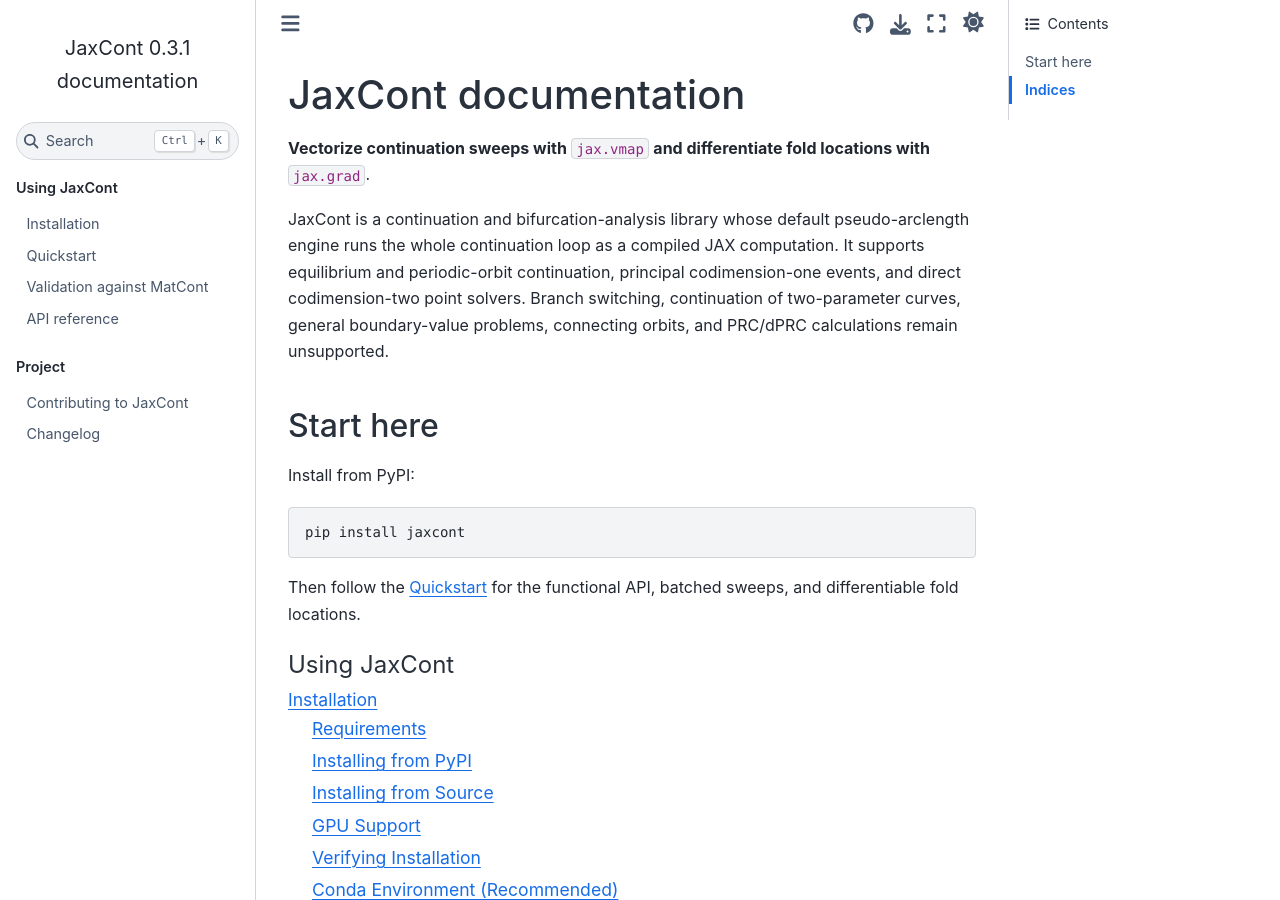
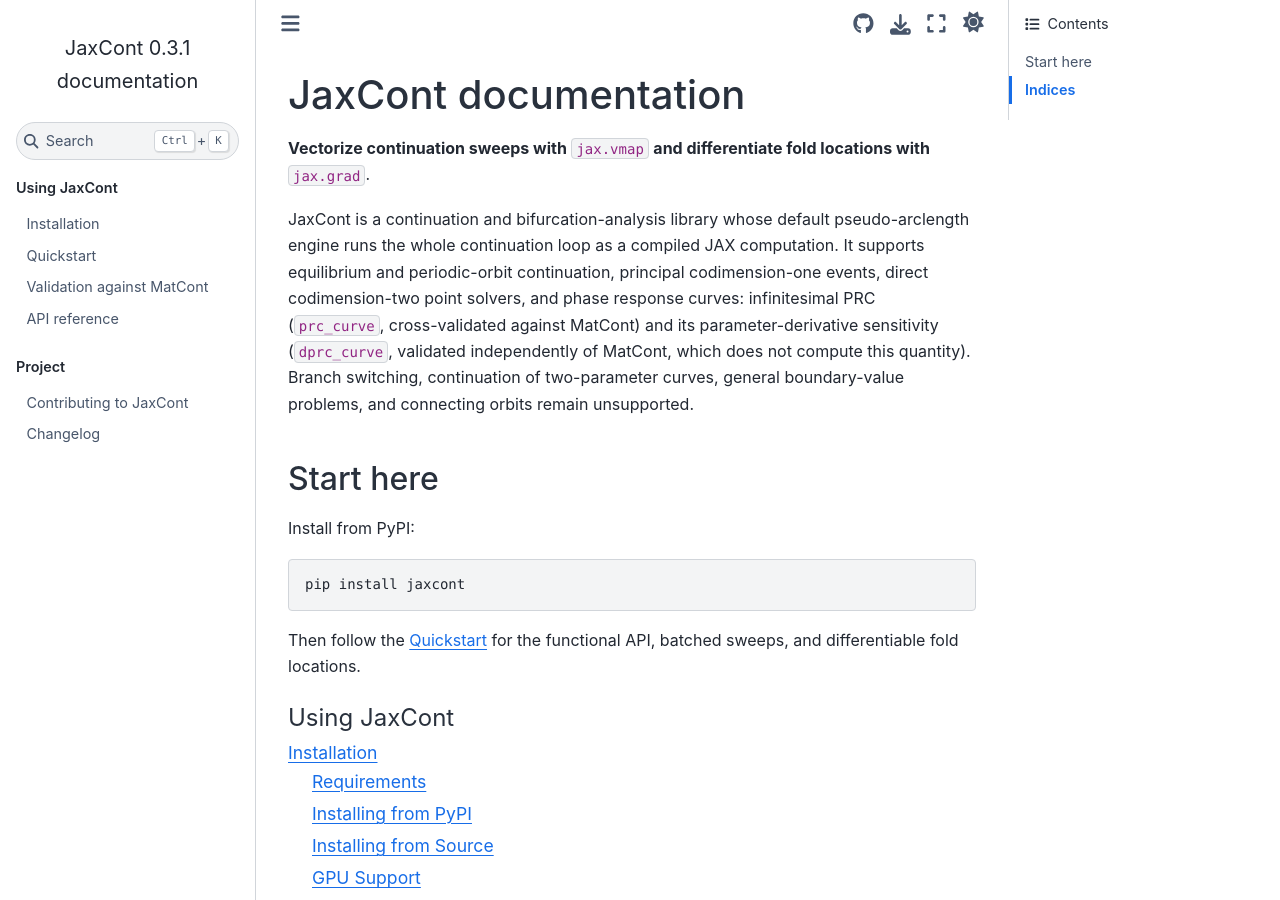
Before and after one commit to Ziaeemehr/JaxCont, a Sphinx documentation site: the page built from docs/source/index.rst, in a window 1280 px wide and 900 px high. Built offline with Sphinx 7.4.7 and the Sphinx Book theme 1.1.4, drawn with Linux system fonts in a browser that asks for light colours; pages that are not in the unit, such as notebooks, are missing from menus.

Commit message:
docs: PRC/dPRC is no longer future work
README.md and docs/source/index.rst both still listed PRC/dPRC as
unsupported/future work. Infinitesimal PRC (prc_curve) is implemented
and cross-validated against MatCont (MC-PRC-001); its parameter-derivative
sensitivity (dprc_curve) is implemented and validated independently
(MatCont doesn't compute this quantity, so no MatCont cross-check
applies). Update both to state this accurately, matching the tone of
examples/MatCont/README.md's already-correct description.

```diff
--- a/docs/source/index.rst
+++ b/docs/source/index.rst
@@ -7,9 +7,12 @@
 JaxCont is a continuation and bifurcation-analysis library whose default
 pseudo-arclength engine runs the whole continuation loop as a compiled JAX
 computation. It supports equilibrium and periodic-orbit continuation,
-principal codimension-one events, and direct codimension-two point solvers.
-Branch switching, continuation of two-parameter curves, general boundary-value
-problems, connecting orbits, and PRC/dPRC calculations remain unsupported.
+principal codimension-one events, direct codimension-two point solvers, and
+phase response curves: infinitesimal PRC (``prc_curve``, cross-validated
+against MatCont) and its parameter-derivative sensitivity (``dprc_curve``,
+validated independently of MatCont, which does not compute this quantity).
+Branch switching, continuation of two-parameter curves, general
+boundary-value problems, and connecting orbits remain unsupported.
 
 Start here
 ----------
```
Also changed, not shown: README.md (+5 -2 lines).
